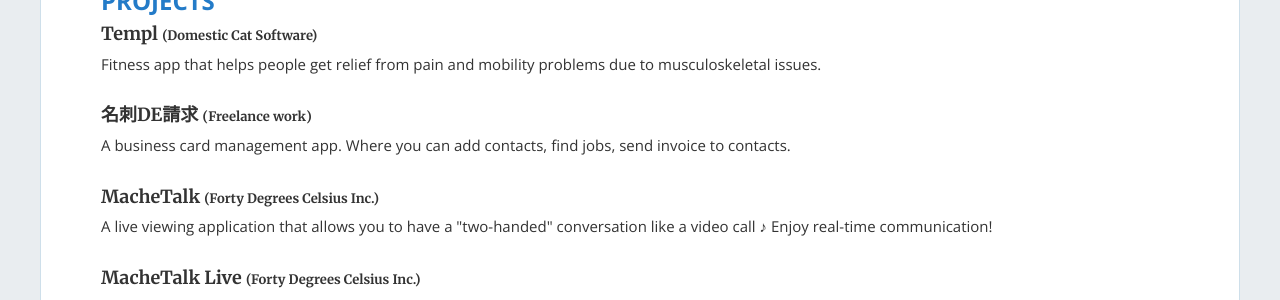
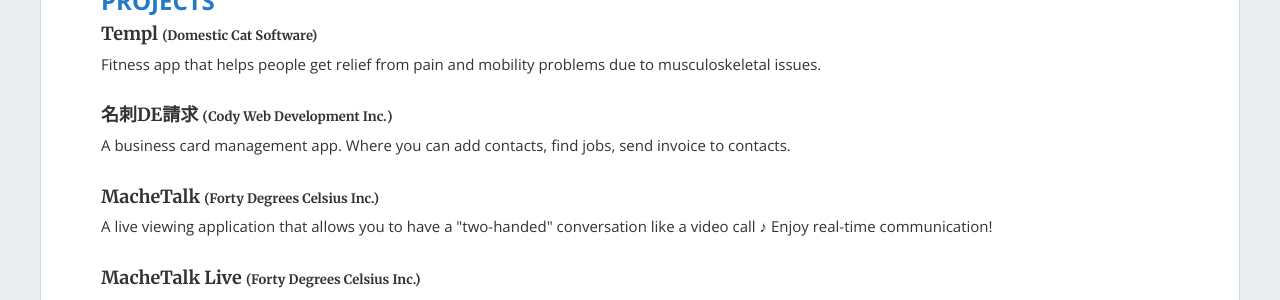
Before and after one commit to jacobearlp/jacobearlp.github.io, a Jekyll site: the page built from resume.md, in a window 1280 px wide. Shown: the part 805-1105 px from the top of the page. Built offline with Jekyll 4.4.1, drawn with Linux system fonts in a browser that asks for light colours; nearby versions of some CDN libraries.

Commit message:
Update resume

```diff
--- a/_layouts/resume.html
+++ b/_layouts/resume.html
@@ -75,7 +75,7 @@
                     <span class="sub_description">Fitness app that helps people get relief from pain and mobility problems due to musculoskeletal issues.</span>
                 </div>
                 <div class="company_row">
-                    <h4>名刺DE請求 <span>(Freelance work)</span></h4>
+                    <h4>名刺DE請求 <span>(Cody Web Development  Inc.)</span></h4>
                     <span class="sub_description">A business card management app. Where you can add contacts, find jobs, send invoice to contacts.</span>
                 </div>
                 <div class="company_row">
```
